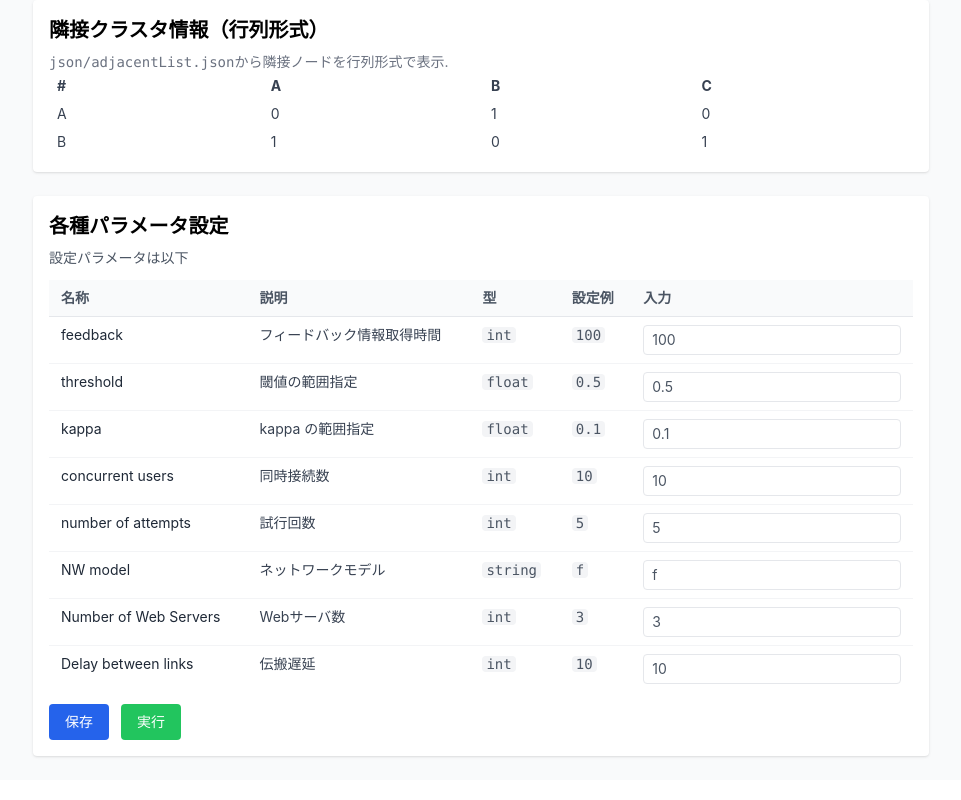
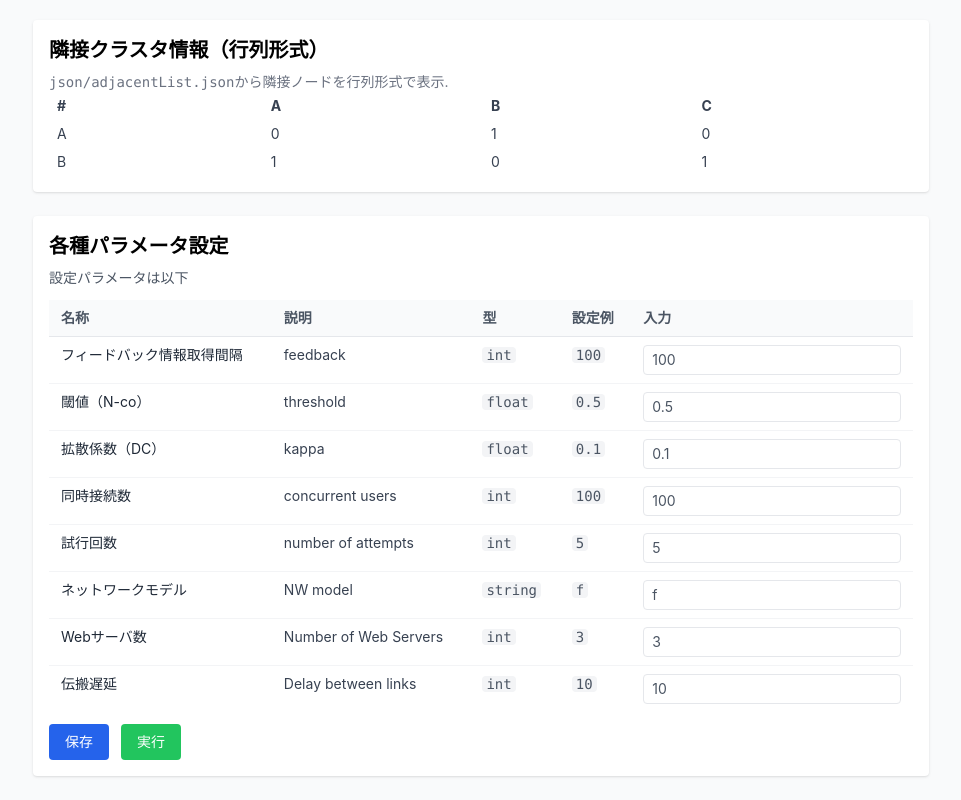
Before and after one commit to Ryoens/LB_ControlSystem, a React (Create React App) app: page / in a window 1280 px wide. Shown: the part 328-1128 px from the top of the page, without its empty margins (159-1120 px from the left). Built offline with nearby package versions, Linux system fonts and the light colour scheme.

Commit message:
fix comment

```diff
--- a/src/App.tsx
+++ b/src/App.tsx
@@ -9,8 +9,9 @@ const App: React.FC = () => {
   return (
     <div className="min-h-screen bg-gray-50 p-6">
       <header className="max-w-4xl mx-auto mb-6">
-        <h1 className="text-3xl font-bold">ネットワーク可視化</h1>
-        <p className="text-sm text-gray-600">ダッシュボード（コンポーネント分割のみ。表示ロジック未実装）</p>
+        <h1 className="text-3xl font-bold">Load Balancing Visualization System Dashboard</h1>
+        <p className="text-sm text-gray-600">負荷分散状態の可視化および実験の自動化</p>
+        <p className="text-sm text-gray-600">コンポーネント分割のみ実装, 表示ロジックは未実装</p>
       </header>
 
       <main className="max-w-4xl mx-auto space-y-6">
--- a/src/components/ParamsSettings.tsx
+++ b/src/components/ParamsSettings.tsx
@@ -15,61 +15,61 @@ type ParamRow = {
 const rows: ParamRow[] = [
   {
     key: 'feedback',
-    name: 'feedback',
+    name: 'フィードバック情報取得間隔',
     type: 'int',
-    description: 'フィードバック情報取得時間',
+    description: 'feedback',
     example: '100',
   },
   {
     key: 'threshold',
-    name: 'threshold',
+    name: '閾値（N-co）',
     type: 'float',
-    description: '閾値の範囲指定',
+    description: 'threshold',
     example: '0.5',
     // [int: start, end, step]
   },
   {
     key: 'kappa',
-    name: 'kappa',
+    name: '拡散係数（DC）',
     type: 'float',
-    description: 'kappa の範囲指定',
+    description: 'kappa',
     example: '0.1',
     // [float: start, end, step]
   },
   {
     key: 'vus',
-    name: 'concurrent users',
+    name: '同時接続数',
     type: 'int',
-    description: '同時接続数',
-    example: '10',
+    description: 'concurrent users',
+    example: '100',
   },
   {
     key: 'attempt',
-    name: 'number of attempts',
+    name: '試行回数',
     type: 'int',
-    description: '試行回数',
+    description: 'number of attempts',
     example: '5',
   },
   {
     key: 'nw_model',
-    name: 'NW model',
+    name: 'ネットワークモデル',
     type: 'string',
-    description: 'ネットワークモデル',
+    description: 'NW model',
     example: 'f',
     // [f: fullmesh, r: random, ba: balabasi and albert]
   },
   {
     key: 'num_cluster',
-    name: 'Number of Web Servers',
+    name: 'Webサーバ数',
     type: 'int',
-    description: 'Webサーバ数',
+    description: 'Number of Web Servers',
     example: '3',
   },
   {
     key: 'delay',
-    name: 'Delay between links',
+    name: '伝搬遅延',
     type: 'int',
-    description: '伝搬遅延',
+    description: 'Delay between links',
     example: '10',
   },
 ];
```
